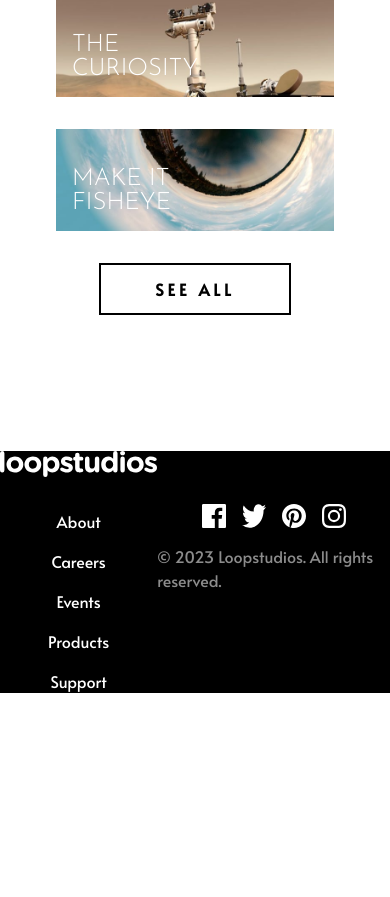
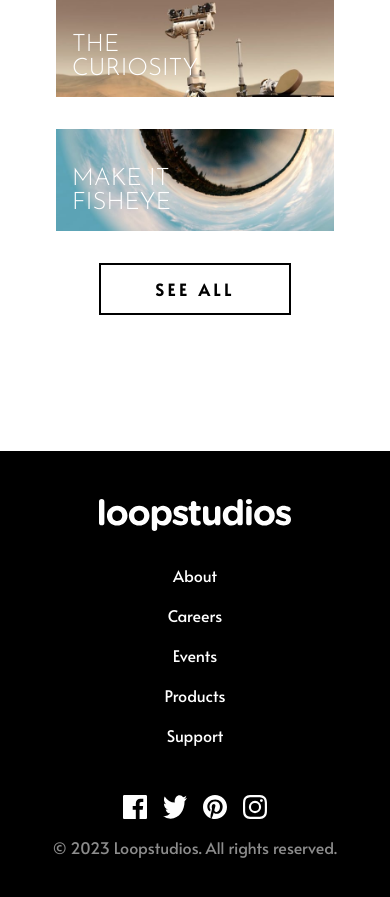
Before and after one commit to jjxnn/loopstudio_landing, a React (Create React App) app: page / in a window 390 px wide. Shown: the part 2259-3156 px from the top of the page. Before the commit the page ends 2952 px from the top, so only its background shows below. Built offline with nearby package versions, Linux system fonts and the light colour scheme.

Commit message:
fix footer mobile

```diff
--- a/src/components/Footer.js
+++ b/src/components/Footer.js
@@ -7,10 +7,10 @@ import instagram from '../images/icon-instagram.svg'
 import app from '../styles/app.module.scss'
 const Footer = () => {
     return (
-        <footer className='bg-black flex sm:flex-col text-white items-center mt-24
+        <footer className='bg-black flex flex-col text-white items-center mt-24
         lg:flex-row lg:justify-between lg:pr-36 lg:px-36'>
             <section>
-                <img className="sm:mt-12 lg:m-4" src={logo} alt="logo" />
+                <img className="mt-12 lg:m-4" src={logo} alt="logo" />
                 <ul className={`flex flex-col gap-4 items-center mt-8 ${app.hoverunderline} lg:flex-row lg:m-4`}>
                     <li className={`${app.hoverunderline}`}>About</li>
                     <li className={`${app.hoverunderline}`}>Careers</li>
@@ -21,7 +21,7 @@ const Footer = () => {
             </section>
 
             <section className='flex flex-col items-center lg:gap-4'>
-                <div className='flex gap-4 sm:mt-12 lg:ml-auto lg:mr-0'>
+                <div className='flex gap-4 mt-12 lg:ml-auto lg:mr-0'>
                     <img className='' src={facebook} alt="facebook-logo" />
                     <img src={twitter} alt="twitter-logo" />
                     <img src={pinterest} alt="pinterest-logo" />
--- a/src/styles/creation.module.scss
+++ b/src/styles/creation.module.scss
@@ -8,6 +8,7 @@
 
 
 .imagecont {
+    transition: 0.3s ease;
     &:hover {
         p {
             color: black;
```
